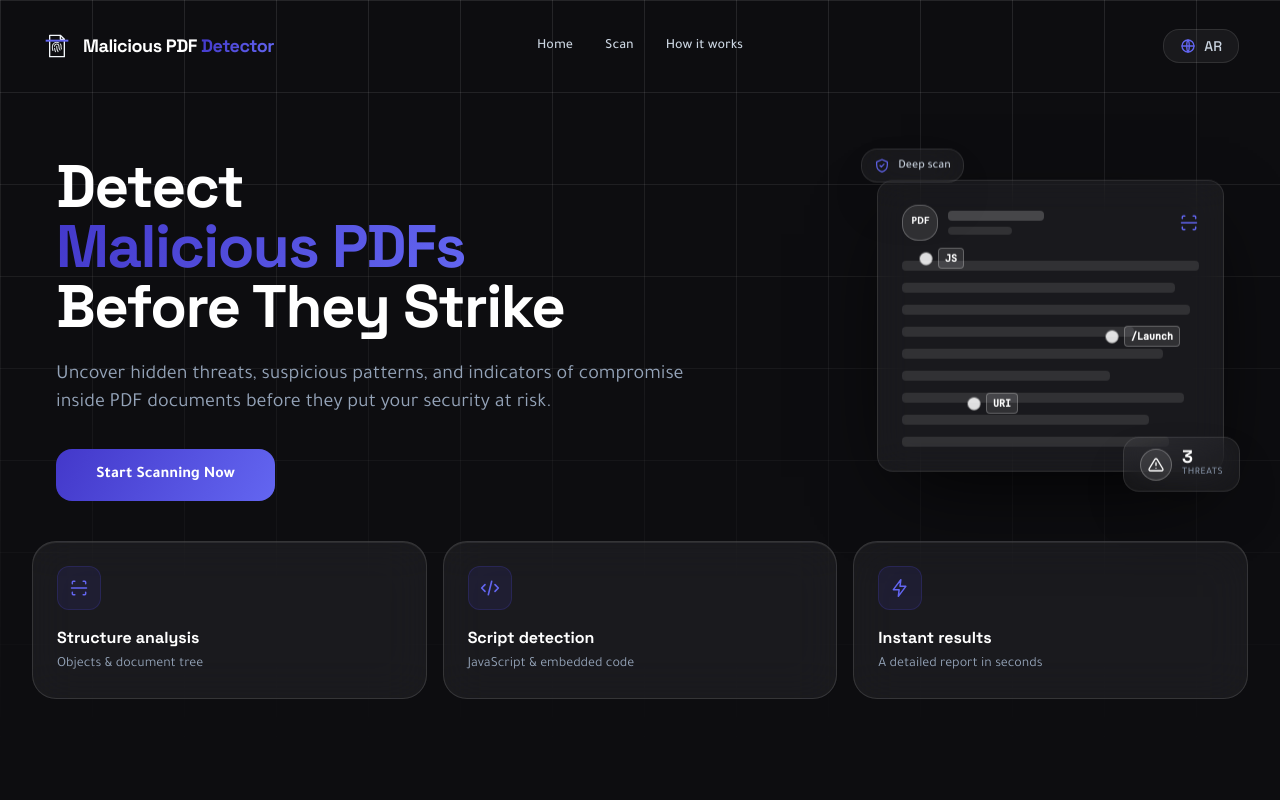
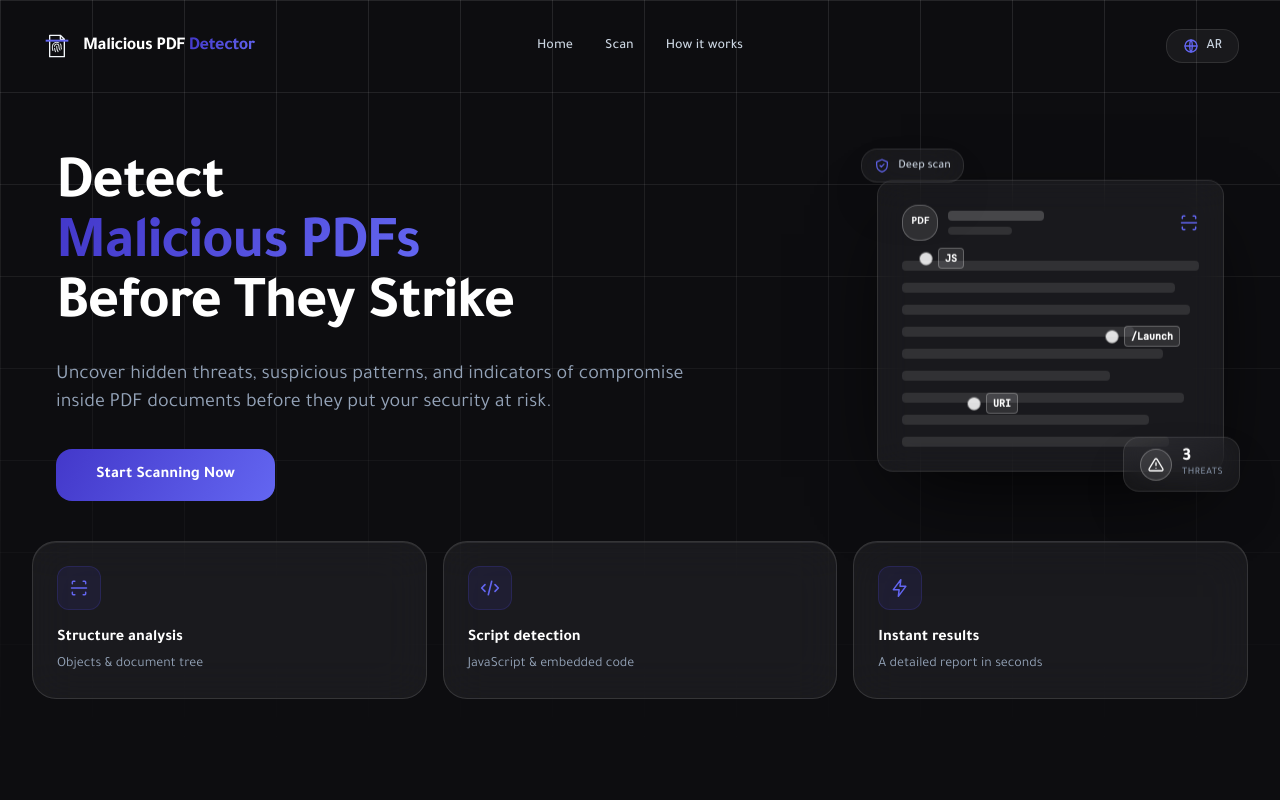
Before and after one commit to Diiiyala/Malicious-PDF-Detector, a React (Vite) app in the folder frontend/: page / in a window 1280 px wide. Shown: the top 800 px of the page. Built offline with nearby package versions, Linux system fonts and the light colour scheme.

Commit message:
Update index.css

```diff
--- a/frontend/tailwind.config.js
+++ b/frontend/tailwind.config.js
@@ -28,8 +28,8 @@ export default {
         danger: '#f43f5e',
       },
       fontFamily: {
-        sans: ["Tajawal", "system-ui", "sans-serif"],
-        display: ["'Space Grotesk'", "Tajawal", "sans-serif"],
+        sans: ["Satoshi", "Tajawal", "system-ui", "sans-serif"],
+        display: ["Satoshi", "Tajawal", "sans-serif"],
         mono: ["'JetBrains Mono'", "ui-monospace", "monospace"],
       },
       backgroundImage: {
```
